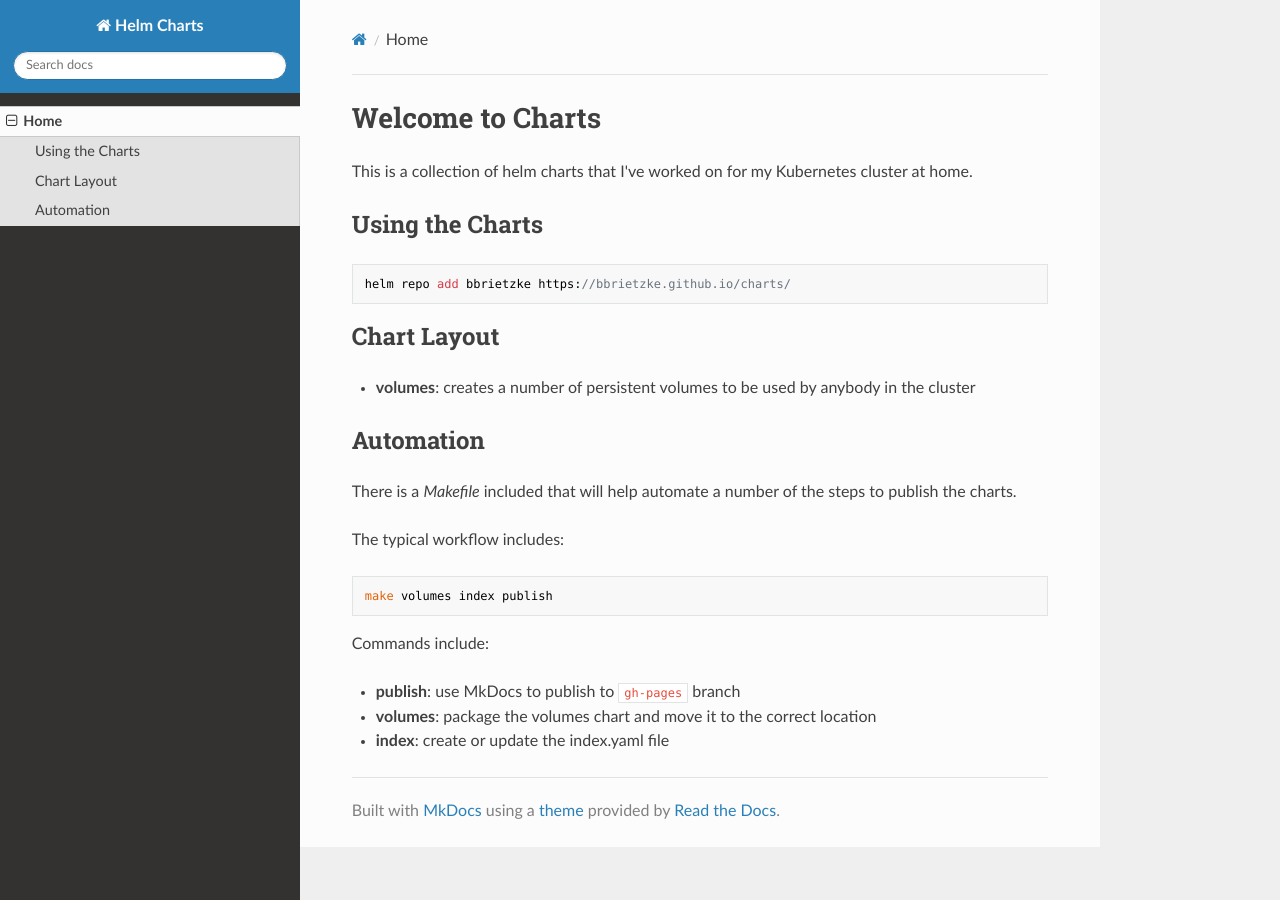
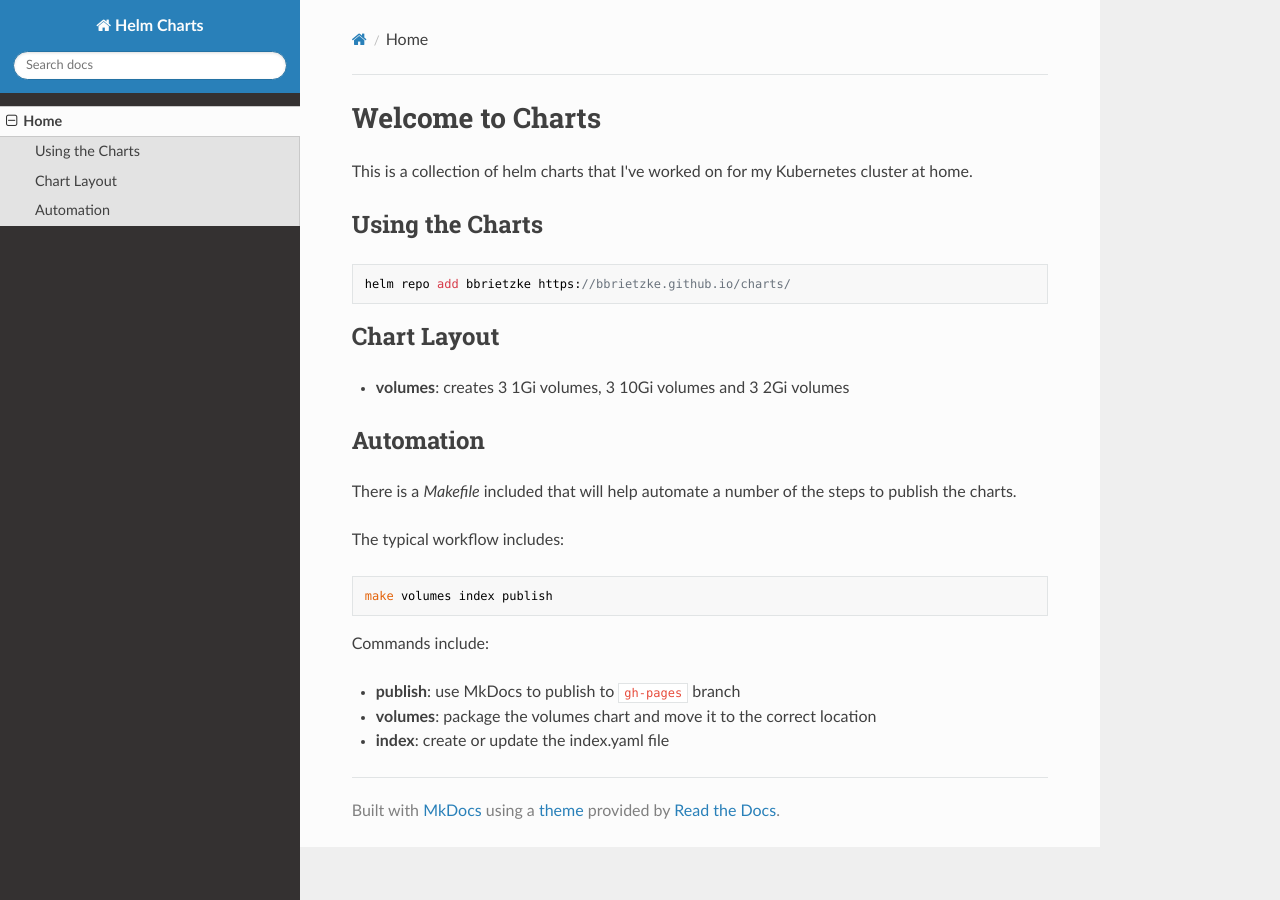
Before and after one commit to bbrietzke/charts, an MkDocs documentation site: the page built from docs/index.md, in a window 1280 px wide. Built offline with MkDocs 1.6.1, drawn with Linux system fonts in a browser that asks for light colours; nearby versions of some CDN libraries.

Commit message:
Updating volumes.

````diff
--- a/docs/index.md
+++ b/docs/index.md
@@ -9,7 +9,7 @@ helm repo add bbrietzke https://bbrietzke.github.io/charts/
 ```
 
 ## Chart Layout
-* __volumes__: creates a number of persistent volumes to be used by anybody in the cluster
+* __volumes__: creates 3 1Gi volumes, 3 10Gi volumes and 3 2Gi volumes
 
 ## Automation
 There is a _Makefile_ included that will help automate a number of the steps to publish the charts.
````
Also changed, not shown: 10 other files.
